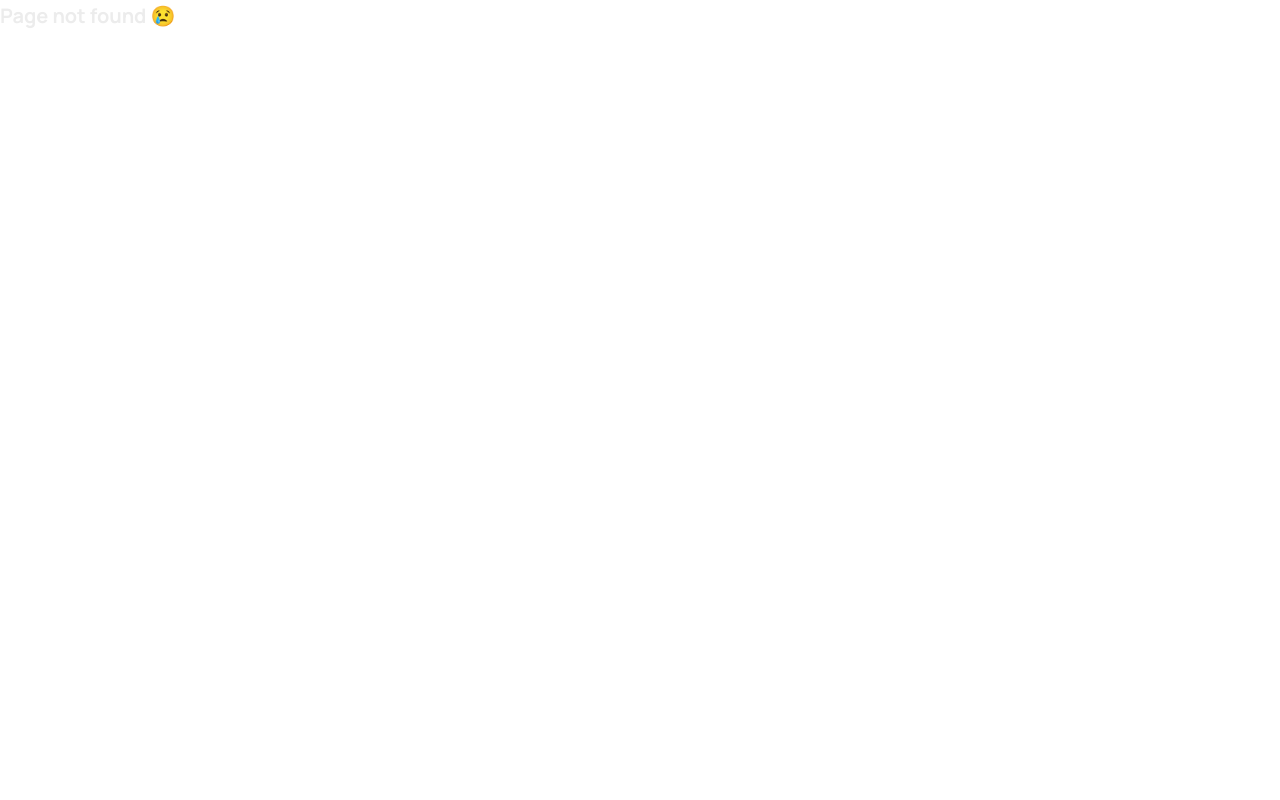
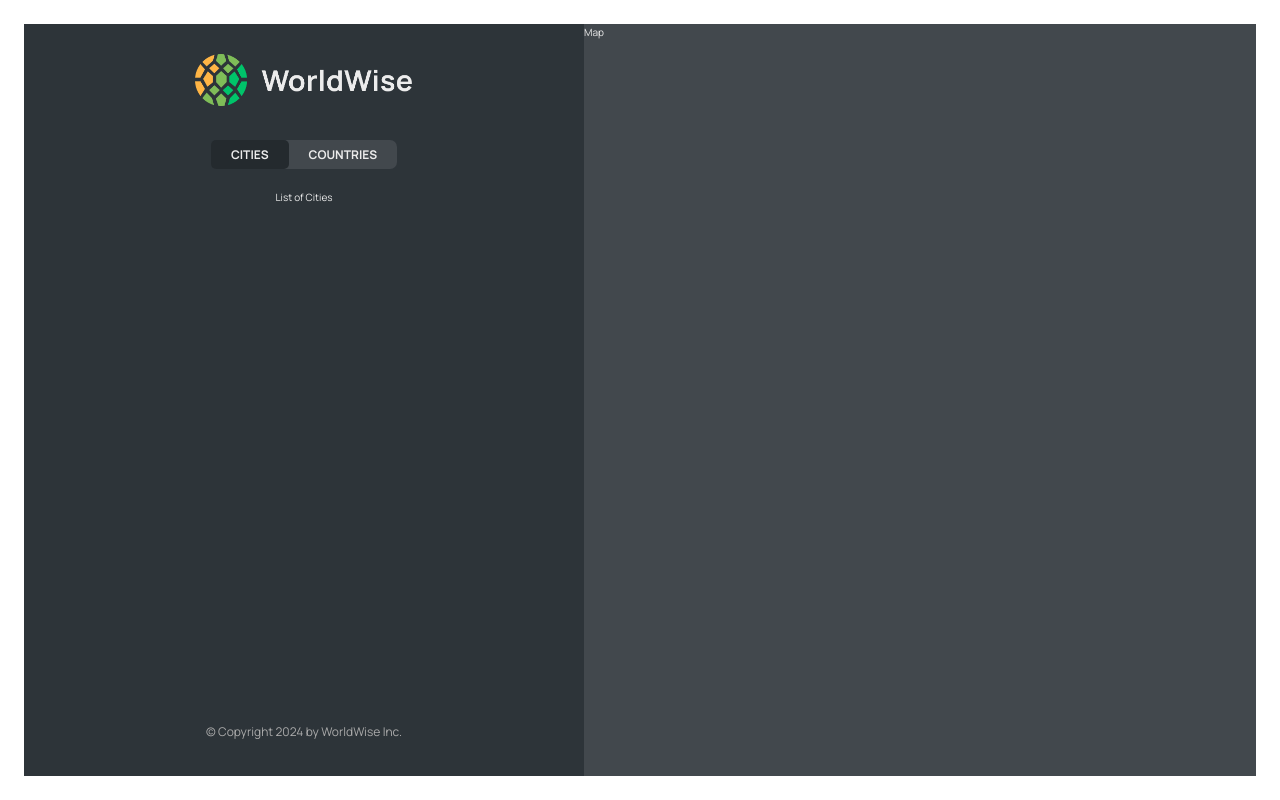
Before and after one commit to SeunSarumi/World-Wise, a React (Vite) app: page /app/cities in a window 1280 px wide. Before the commit this address had no page. Built offline with nearby package versions, Linux system fonts and the light colour scheme.

Commit message:
index and nested routes

```diff
--- a/src/App.jsx
+++ b/src/App.jsx
@@ -10,11 +10,16 @@
   return (
     <BrowserRouter>
       <Routes>
-        <Route path="/" element={<Homepage />} />
+        <Route index element={<Homepage />} />
         <Route path="product" element={<Product />} />
         <Route path="pricing" element={<Pricing />} />
         <Route path="login" element={<Login />} />
-        <Route path="app" element={<AppLayout />} />
+        <Route path="app" element={<AppLayout />}>
+          <Route index element={<p>List of cities</p>} />
+          <Route path="cities" element={<p>List of Cities</p>} />
+          <Route path="countries" element={<p>List of Countries</p>} />
+          <Route path="form" element={<p>Form</p>} />
+        </Route>
         <Route path="*" element={<PageNotFound />} />
       </Routes>
     </BrowserRouter>
--- a/src/components/AppNav.jsx
+++ b/src/components/AppNav.jsx
@@ -1,9 +1,19 @@
+import { NavLink } from "react-router-dom";
 import styles from "./AppNav.module.css";
 
 function AppNav() {
   return (
     <div>
-      <nav className={styles.nav}>App navigation</nav>
+      <nav className={styles.nav}>
+        <ul>
+          <li>
+            <NavLink to="cities">Cities</NavLink>
+          </li>
+          <li>
+            <NavLink to="countries">Countries</NavLink>
+          </li>
+        </ul>
+      </nav>
     </div>
   );
 }
--- a/src/components/Sidebar.jsx
+++ b/src/components/Sidebar.jsx
@@ -1,6 +1,7 @@
 import styles from "./Sidebar.module.css";
 import Logo from "./Logo";
 import AppNav from "./AppNav";
+import { Outlet } from "react-router-dom";
 
 function Sidebar() {
   return (
@@ -8,7 +9,8 @@
       <Logo />
       <AppNav />
 
-      <p>List of cities</p>
+      <Outlet />
+
       <footer className={styles.footer}>
         <p className={styles.copyright}>
           &copy; Copyright {new Date().getFullYear()} by WorldWise Inc.
```
